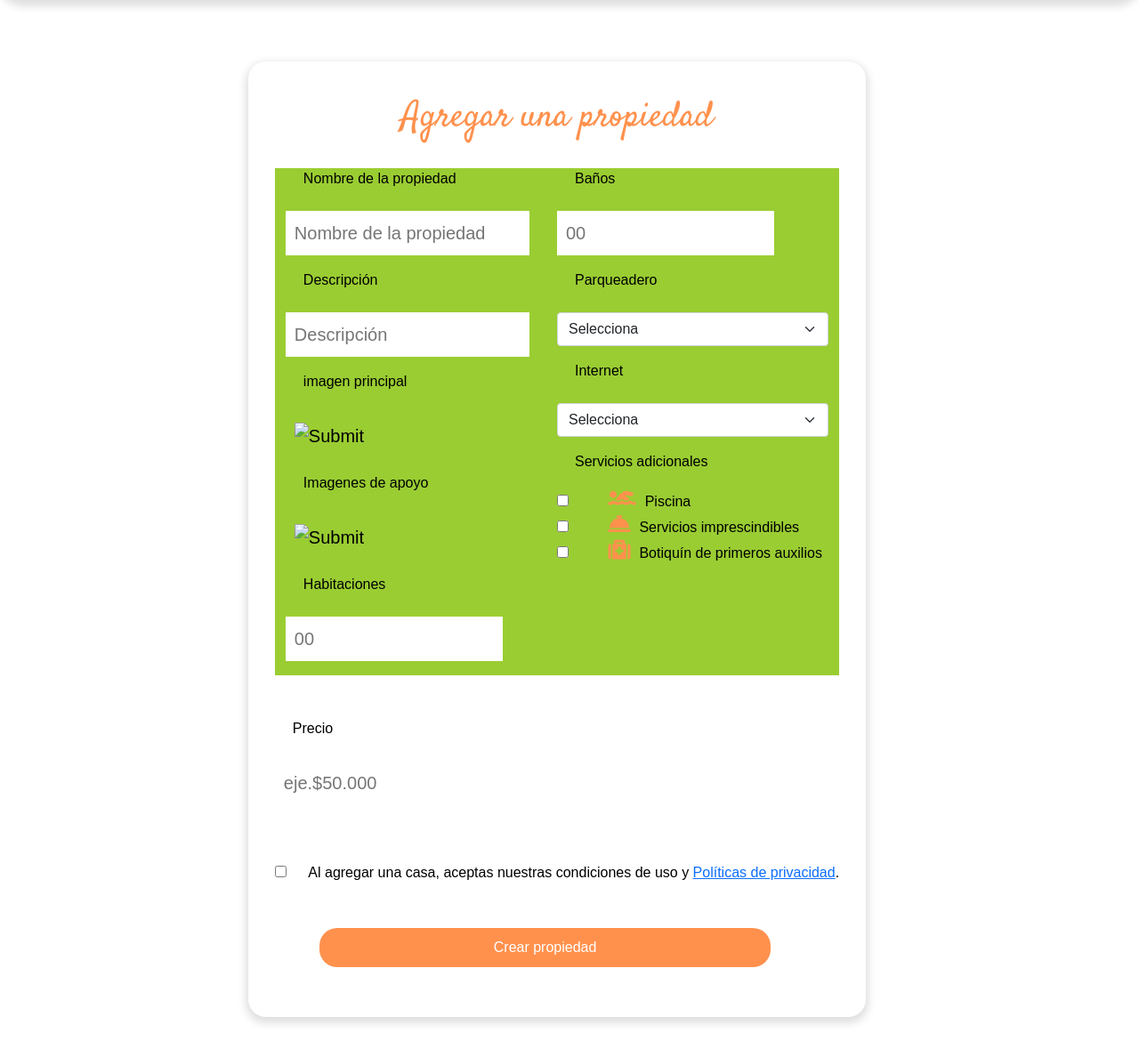
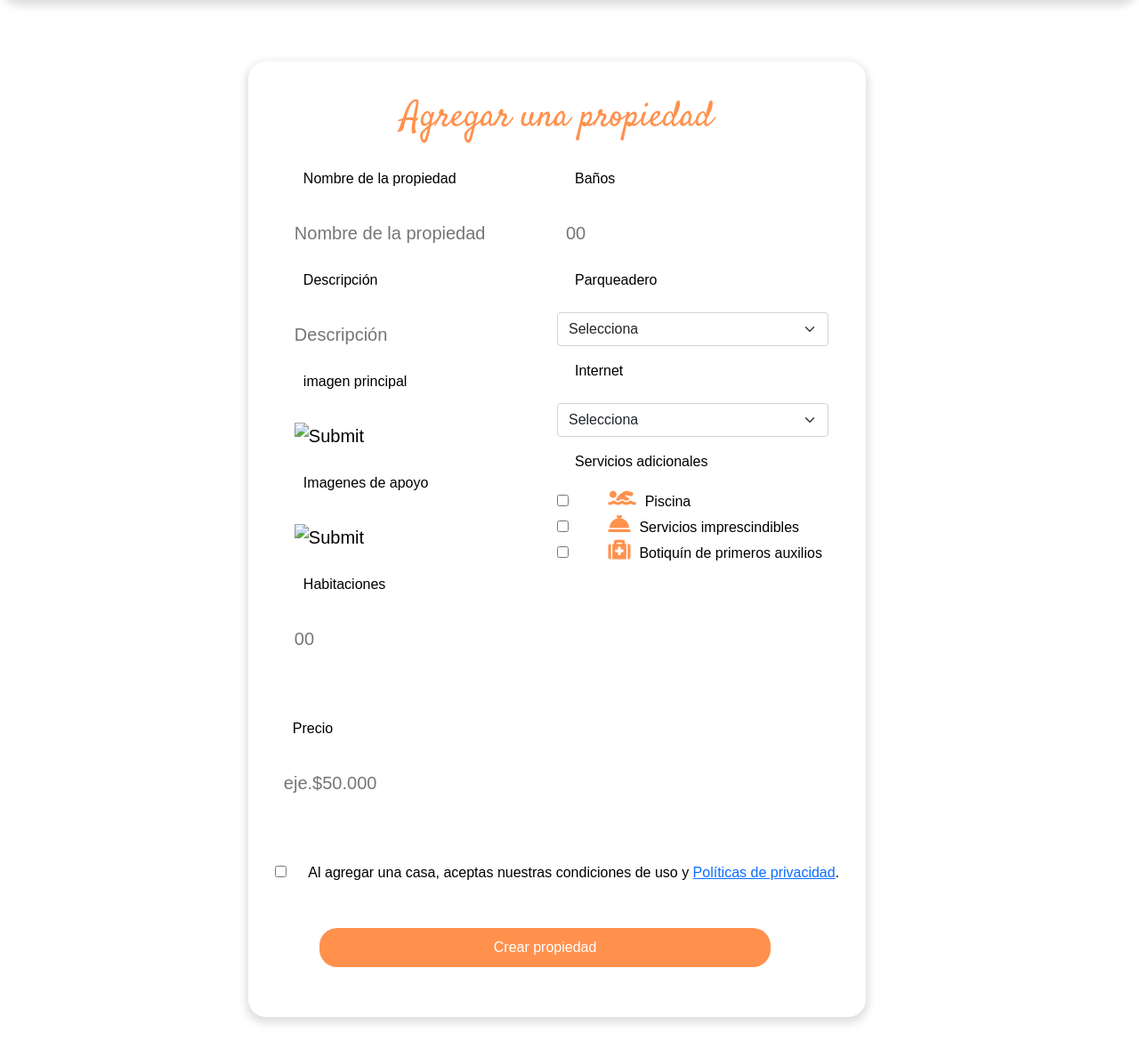
Before and after one commit to PaolaRoa/airbnb_criollo, a PHP site: page /views/Newhomelessor.php in a window 1280 px wide. Shown: the part 200-1388 px from the top of the page at 89% size. Run offline with PHP 8.4, Linux system fonts and the light colour scheme; some libraries are stand-ins or nearby versions.

Commit message:
change color

```diff
--- a/assests/css/NewHome.css
+++ b/assests/css/NewHome.css
@@ -39,7 +39,7 @@
     display: grid;
     grid-template-columns: 1fr 1fr;
     grid-template-rows: 1fr;
-    background-color: yellowgreen;
+    background-color: rgb(255, 255, 255);
 }
 
 .fieldset label{
```
